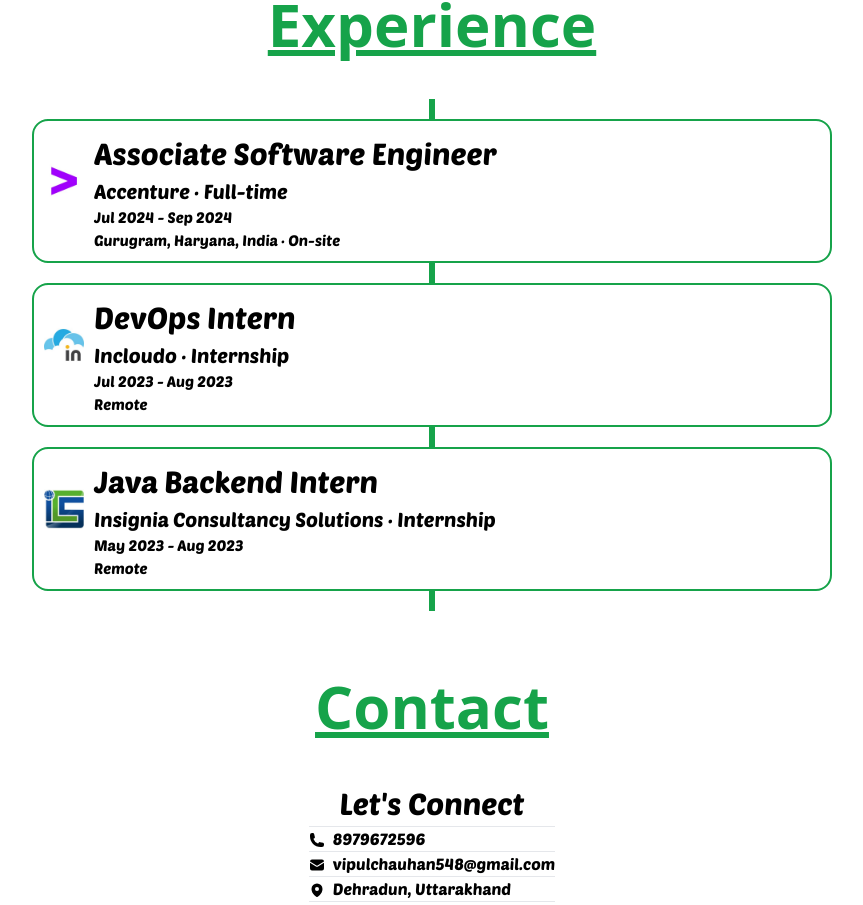
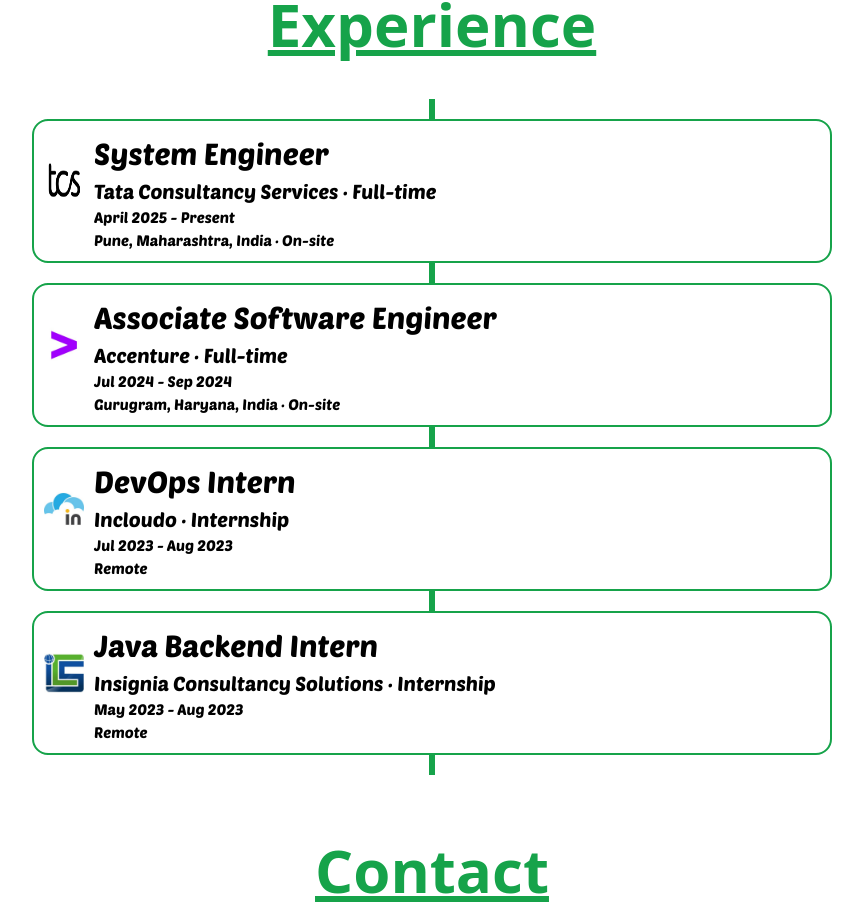
Before and after one commit to VipulChauhan89/Personal-portfolio, a React (Vite) app: page / in a window 1280 px wide. Shown: the part 5471-6376 px from the top of the page, without its empty margins (208-1071 px from the left). Built offline with nearby package versions, Linux system fonts and the light colour scheme.

Commit message:
Updated the Experience section

```diff
--- a/src/components/Experience.tsx
+++ b/src/components/Experience.tsx
@@ -1,10 +1,12 @@
 import { useSelector } from "react-redux";
 import { motion, Variants } from "framer-motion";
+import TcsLogo from "../assets/tcs_logo.png";
 import AccentureLogo from "../assets/accenture_logo.jpeg";
 import IncloudoLogo from "../assets/incloudo_logo.jpeg";
 import InsigniaConsultancySolutionsLogo from "../assets/insignia_consultancy_solutions_logo.jpeg";
 
 const experience = [
+    { companyName:"Tata Consultancy Services", logo:TcsLogo, type:"Full-time", linkedIn:"https://www.linkedin.com/company/tata-consultancy-services/", position:"System Engineer", location:"Pune, Maharashtra, India · On-site", DateOfJoining:"April 2025", DateofExit:"Present" },
     { companyName:"Accenture", logo:AccentureLogo, type:"Full-time", linkedIn:"https://www.linkedin.com/company/accenture/", position:"Associate Software Engineer", location:"Gurugram, Haryana, India · On-site", DateOfJoining:"Jul 2024", DateofExit:"Sep 2024" },
     { companyName:"Incloudo", logo:IncloudoLogo, type:"Internship", linkedIn:"https://www.linkedin.com/company/incloudo/", position:"DevOps Intern", location:"Remote", DateOfJoining:"Jul 2023", DateofExit:"Aug 2023" },
     { companyName:"Insignia Consultancy Solutions",logo:InsigniaConsultancySolutionsLogo, type:"Internship", linkedIn:"https://www.linkedin.com/company/insignia-consultancy-solutions/", position:"Java Backend Intern", location:"Remote", DateOfJoining:"May 2023", DateofExit:"Aug 2023" },
@@ -56,7 +58,7 @@
                             <motion.div className={`${isDark?"bg-black":"bg-white"} border-[2px] border-green-600 rounded-2xl  flex w-[300px] md:w-[800px] p-[10px]`} variants={key%2==0?moveFromLeft:moveFromRight}>
                                     <div className="flex">
                                         <div className="pt-[30px]">
-                                            <img className="h-[40px] w-[40px]" src={xp.logo}/>
+                                            <img className="h-[40px] w-[40px] bg-white" src={xp.logo}/>
                                         </div>
                                         <div>
                                             <p className={`mx-[10px] text-[30px] font-poetsen hover:cursor-pointer ${isDark?"text-white":"text-black"}`}>
```
Also changed, not shown: src/assets/tcs_logo.png (added).
